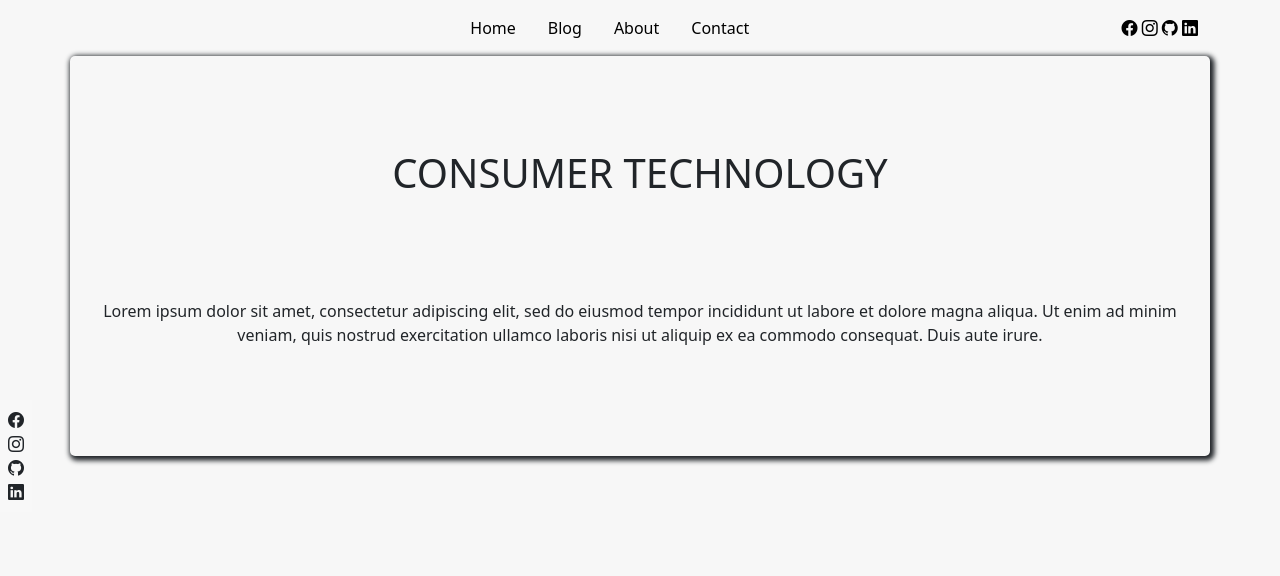
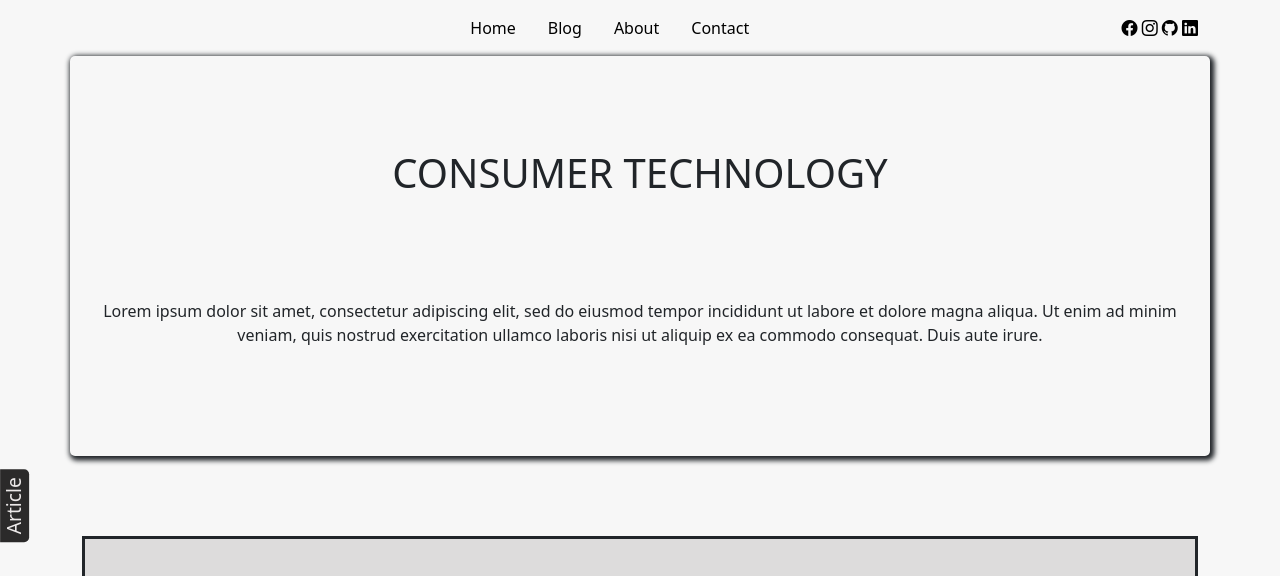
Before and after one commit to cenkcafer/TTP2022BlogSite, a Django app: page / in a window 1280 px wide. Shown: the top 576 px of the page. Run offline with Django 4.2, Linux system fonts and the light colour scheme; some libraries are stand-ins or nearby versions.

Commit message:
topic
i added the topic section and a few more stuff

```diff
--- a/myblogsite/blog/static/js-files/main.js
+++ b/myblogsite/blog/static/js-files/main.js
@@ -1,6 +1,21 @@
-const getDate = document.querySelector('.date')
+const getDate = document.querySelector(".date");
 
+const openWindow = document.querySelector(".topics-show");
+const topicBox = document.querySelector(".topic-box");
+const closeWindow = document.querySelector(".close");
 
 // creating a date
-const date = new Date()
-getDate.textContent = date.getFullYear()
+const date = new Date();
+getDate.textContent = date.getFullYear();
+
+closeWindow.addEventListener("click",()=>{
+    topicBox.classList.toggle('show')
+    openWindow.classList.toggle('dont-show')
+
+});
+
+openWindow.addEventListener("click", () => {
+    topicBox.classList.toggle('show')
+    openWindow.classList.toggle('dont-show')
+    console.log(topicBox.classList)
+});
--- a/myblogsite/blog/static/style/style.css
+++ b/myblogsite/blog/static/style/style.css
@@ -1,10 +1,23 @@
+* {
+  margin: 0;
+  padding: 0;
+  box-sizing: border-box;
+}
 body {
   background-color: #f7f7f7 !important;
   position: relative;
   min-height: 100vh;
+  scroll-behavior: smooth;
 }
 a {
   color: black !important;
+}
+
+a,
+ul,
+li {
+  text-decoration: none;
+  list-style: none;
 }
 .link-hover {
   transition: all 0.5s ease-in-out;
@@ -12,27 +25,6 @@ a {
 .link-hover:hover {
   background-color: #6e6d6c;
   border-radius: 5px;
-  transition: all 0.5s ease-in-out;
-}
-
-.body-social-media {
-  position: absolute;
-  position: fixed;
-  top: 50%;
-  transform: translate(-50%, 0, 0, 0);
-  background-color: #f8f8f8;
-  display: flex;
-  flex-direction: column;
-  padding: 0.5rem;
-  position: fixed;
-}
-.body-social-media i {
-  cursor: pointer;
-  transition: all 0.5s ease-in-out;
-}
-
-.body-social-media i:hover {
-  background-color: rgb(141, 141, 141);
   transition: all 0.5s ease-in-out;
 }
 
@@ -45,10 +37,113 @@ header {
   border-radius: 5px;
 }
 
-footer {
-  position: absolute;
-  bottom: 0;
+.blog-window {
+  margin-top: 5rem;
+  display: flex;
+  flex-direction: column;
+  gap: 1rem;
+}
+
+.articles {
+  padding: 2.5rem;
+  display: grid;
+  grid-template-columns: 2fr 1fr;
+  background-color: rgb(221, 220, 220);
+  border: solid;
+}
+.article-box{
+  border: solid;
+}
+
+.article-img img {
   width: 100%;
-  height: 2.5rem;
+  height: 100%;
+}
+
+
+/* css for the topic options */
+.topic {
+  position: fixed;
+  top: calc((50vh - 50%) * -1);
+  transform: translate(0, calc(50vh - 50%));
+  display: flex;
+  flex-direction: column;
+  padding: 0.5rem;
+  position: fixed;
+  width: 10rem;
+  text-align: center;
+  margin: 0;
+  padding: 0;
+  color: #ece9e9 !important;
+
+}
+
+.topic-options {
+  display: flex;
+  flex-direction: column;
   text-align: center;
 }
+.topic-options a{
+  padding: .2rem;
+  transition: all .2s ease-in-out;
+}
+.topic-options a:hover{
+  background-color: rgb(70, 68, 68);
+  transition: all .2s ease-in-out;
+}
+.close {
+  position: absolute;
+  right: 5px;
+  top: 10px;
+  transition: all 0.5s ease-in-out;
+}
+
+.topic-box {
+  /* display: none; */
+  opacity: 0;
+  background-color: rgb(214, 213, 213);
+  transition: all 0.5s ease-in-out;
+  padding: 1rem 0;
+  border-radius: 0 5px 5px 0;
+  box-shadow: 5px 5px 5px 5px rgb(56, 55, 55);
+}
+.topics-show {
+  transition: all 0.5s ease-in-out;
+
+}
+
+
+.rotate {
+  transform: rotate(-90deg);
+  margin-left: -22px;
+  display: flex;
+  align-self: flex-start;
+  background-color: rgb(43, 42, 42);
+  color: #ece9e9;
+  border-radius: 0 0 5px 5px;
+  padding: 0 .5rem;
+  font-size: larger;
+
+}
+
+.show {
+
+  opacity: 1;
+  transition: all 0.5s ease-in-out;
+}
+
+.dont-show {
+
+  opacity: 0;
+  transition: all 0.5s ease-in-out;
+}
+
+
+
+
+/* footer */
+
+footer{
+  text-align: center;
+
+}
--- a/myblogsite/blog/templates/blog/index.html
+++ b/myblogsite/blog/templates/blog/index.html
@@ -11,10 +11,7 @@
       integrity="sha384-1BmE4kWBq78iYhFldvKuhfTAU6auU8tT94WrHftjDbrCEXSU1oBoqyl2QvZ6jIW3"
       crossorigin="anonymous"
     />
-    <link
-    rel="stylesheet"
-    href="{% static '/style/style.css'%}"
-    >
+    <link rel="stylesheet" href="{% static '/style/style.css'%}" />
     <link
       rel="stylesheet"
       href="https://cdnjs.cloudflare.com/ajax/libs/bootstrap-icons/1.7.2/font/bootstrap-icons.min.css"
@@ -39,12 +36,92 @@
       </p>
     </header>
     <!-- this is where, we will have the main section of the page like, the blog that will be created by individuals -->
-    <div class="body-social-media">
-      <i class="bi bi-facebook"></i>
-      <i class="bi bi-instagram"></i>
-      <i class="bi bi-github"></i>
-      <i class="bi bi-linkedin"></i>
+
+    <!-- topic section -->
+    <div class="topic">
+      <div class="topic-box">
+        <div class="topic-header">
+          <a href="#"
+            >Topics
+            <hr />
+          </a>
+          <span class="close">
+            <a href="#"><i class="bi bi-x-circle-fill"></i></a>
+          </span>
+        </div>
+        <div class="topic-options">
+          <a href="#" class="black">tech</a>
+          <a href="#">tech</a>
+          <a href="#">tech</a>
+          <a href="#">tech</a>
+        </div>
+      </div>
+
+      <div class="topics-show rotate">Article</div>
     </div>
+
+    <!-- blog context -->
+    <div class="blog-window container" id="blog">
+      <div class="articles">
+        <div class="article-box">
+          <h2 class="article-topic">TOPIC</h2>
+          <p class="article-context">
+            Lorem ipsum dolor sit amet, consectetur adipiscing elit, sed do
+            eiusmod tempor incididunt ut labore et dolore magna aliqua. Sed id
+            semper risus in. Ac auctor augue mauris augue neque gravida in
+            fermentum et. Ac turpis egestas integer eget aliquet nibh praesent.
+            Dui ut ornare lectus sit.Condimentum vitae sapien pellentesque
+            habitant morbi tristique senectus.
+          </p>
+        </div>
+        <div class="article-img">
+          <img
+            src="https://pbs.twimg.com/profile_images/758084549821730820/_HYHtD8F_400x400.jpg"
+            alt="article-img"
+          />
+        </div>
+      </div>
+      <div class="articles">
+        <div class="article-box">
+          <h2 class="article-topic">TOPIC</h2>
+          <p class="article-context">
+            Lorem ipsum dolor sit amet, consectetur adipiscing elit, sed do
+            eiusmod tempor incididunt ut labore et dolore magna aliqua. Sed id
+            semper risus in. Ac auctor augue mauris augue neque gravida in
+            fermentum et. Ac turpis egestas integer eget aliquet nibh praesent.
+            Dui ut ornare lectus sit.Condimentum vitae sapien pellentesque
+            habitant morbi tristique senectus.
+          </p>
+        </div>
+        <div class="article-img">
+          <img
+            src="https://pbs.twimg.com/profile_images/758084549821730820/_HYHtD8F_400x400.jpg"
+            alt="article-img"
+          />
+        </div>
+      </div>
+      <div class="articles">
+        <div class="article-box">
+          <h2 class="article-topic">TOPIC</h2>
+          <p class="article-context">
+            Lorem ipsum dolor sit amet, consectetur adipiscing elit, sed do
+            eiusmod tempor incididunt ut labore et dolore magna aliqua. Sed id
+            semper risus in. Ac auctor augue mauris augue neque gravida in
+            fermentum et. Ac turpis egestas integer eget aliquet nibh praesent.
+            Dui ut ornare lectus sit.Condimentum vitae sapien pellentesque
+            habitant morbi tristique senectus.
+          </p>
+        </div>
+        <div class="article-img">
+          <img
+            src="https://pbs.twimg.com/profile_images/758084549821730820/_HYHtD8F_400x400.jpg"
+            alt="article-img"
+          />
+        </div>
+      </div>
+
+    </div>
+
     <!-- footer-section of the section of the page -->
     {% include 'blog/footer.html'%}
 
--- a/myblogsite/blog/templates/blog/nav.html
+++ b/myblogsite/blog/templates/blog/nav.html
@@ -8,7 +8,7 @@
           <a class="nav-link link-hover" href="#">Home</a>
         </li>
         <li class="nav-item">
-          <a class="nav-link link-hover" href="#">Blog</a>
+          <a class="nav-link link-hover" href="#blog">Blog</a>
         </li>
         <li class="nav-item">
           <a class="nav-link link-hover" href="#">About</a>
--- a/myblogsite/myblogsite/settings.py
+++ b/myblogsite/myblogsite/settings.py
@@ -118,6 +118,8 @@ USE_TZ = True
 
 STATIC_URL = 'static/'
 
+
+
 # Default primary key field type
 # https://docs.djangoproject.com/en/4.0/ref/settings/#default-auto-field
 
```
